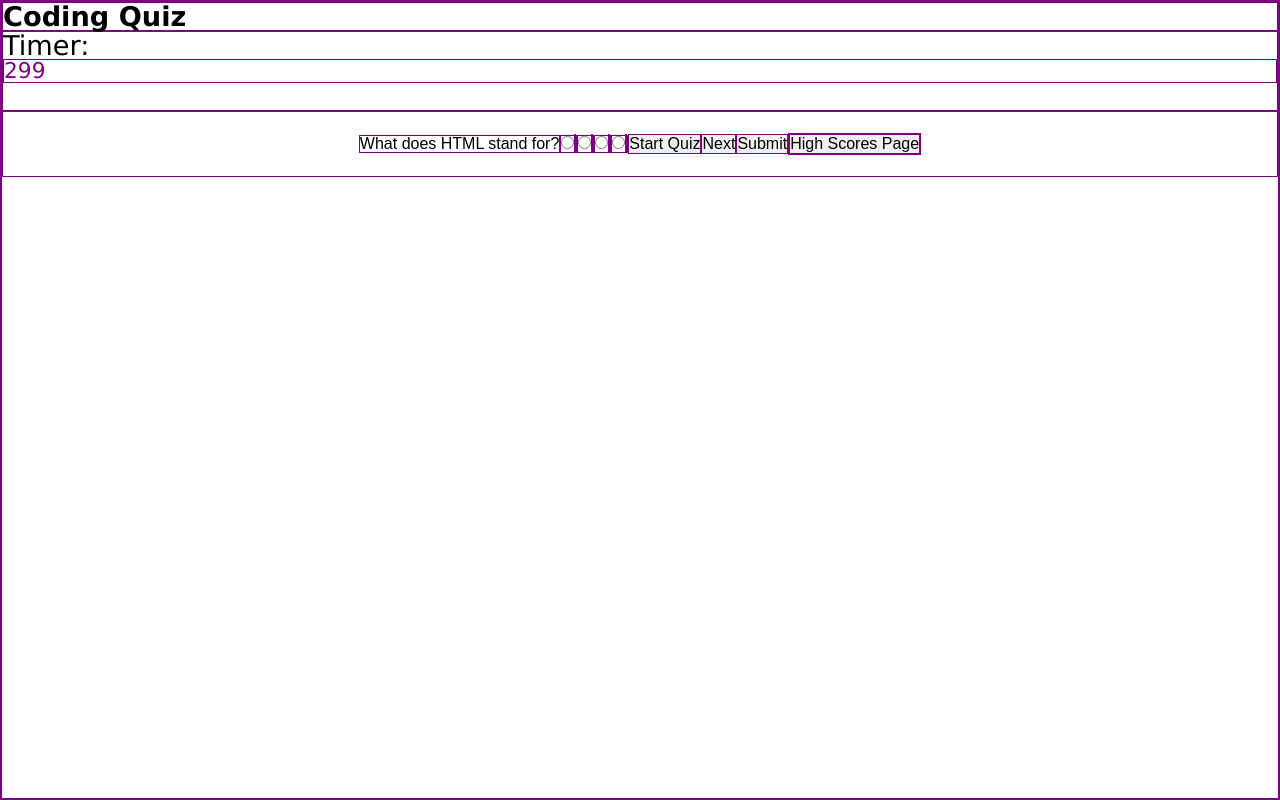
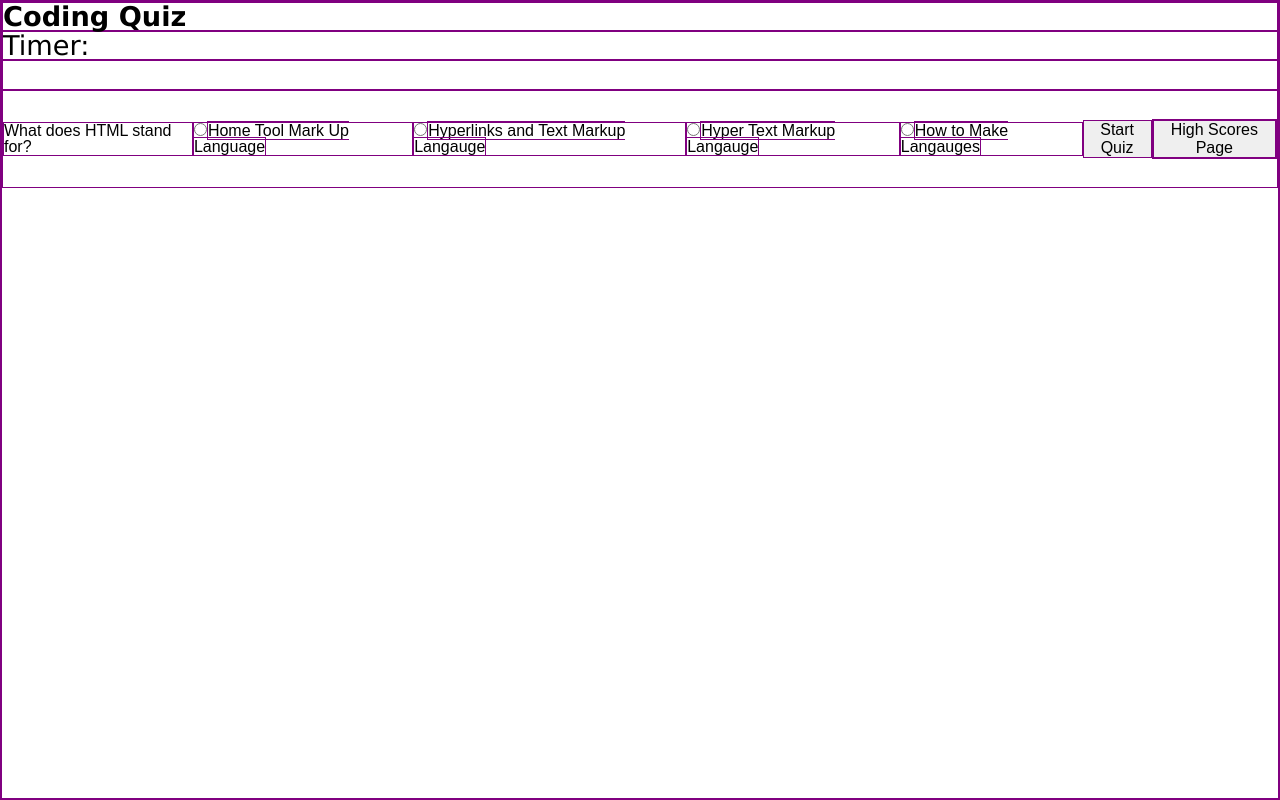
Before and after one commit to viren15152/04-Web-APIs-Code-Quiz-Viren, a plain HTML site: page index.html in a window 1280 px wide. Both pictures are taken after a click on the button "Start Quiz". Drawn offline with Linux system fonts and the light colour scheme.

Commit message:
Added changes to JavaScript and README

```diff
--- a/Assets/js/script.js
+++ b/Assets/js/script.js
@@ -4,17 +4,26 @@ var score = 0;
 var c = 300;
 //var totquestions = questions.length;
 var questionContainer = document.getElementById("quiz-container");
-var questionEl = document.getElementById("question");
+var questionEl = document.getElementById("stimulus");
 var opt1 = document.getElementById("opt1");
 var opt2 = document.getElementById("opt2");
 var opt3 = document.getElementById("opt3");
 var opt4 = document.getElementById("opt4");
-var nextBtn = document.getElementById("next");
+var radio1 = document.getElementById("radio1");
+var radio2 = document.getElementById("radio2");
+var radio3 = document.getElementById("radio3");
+var radio4 = document.getElementById("radio4");
 var startBtn = document.getElementById("start");
 var info = document.getElementById("info");
-var subBtn = document.getElementById("submit");
 var resultBtn = document.getElementById("result");
-var stimulus = document.getElementById("stimulus");
+
+
+opt1.addEventListener("click",checkAnswer)
+opt2.addEventListener("click",checkAnswer)
+opt3.addEventListener("click",checkAnswer)
+opt4.addEventListener("click",checkAnswer)
+
+
 var questions   = [{
     question: "What does HTML stand for?",
     option1: "Home Tool Mark Up Language",
@@ -100,31 +109,42 @@ var questions   = [{
 },
 
 ];
+
 //This section will load the questions and allow the user to select their options
 function loadNextQuestion() {
-    var userChoice = document.querySelector('input[type=radio]:checked');
-    if(userChoice){
-        alert("Please select answer.");
-        return;
-    }
-    var answer = userChoice.value;
-    if(questions[currentQuestion].answer === answer){
+   questionEl.innerText = questions[currentQuestion].question
+   radio1.innerText = questions[currentQuestion].option1
+   radio2.innerText = questions[currentQuestion].option2
+   radio3.innerText = questions[currentQuestion].option3
+   radio4.innerText = questions[currentQuestion].option4
+}
+function checkAnswer(event){
+    //var userChoice = document.querySelector('input[type=radio]:checked');
+   var userChoice = event.target.value
+   console.log(userChoice)
+
+    if(questions[currentQuestion].answer === userChoice){
         score += 1;
     }
-    userChoice.checked = false;
-    currentQuestion ++;
-    if (currentQuestion == totquestions){
-        startBtn.style.visibility='hidden';
-        nextBtn.style.visibility='hidden';
-        quizContainer.style.display='none';
-        result.style.display="";
-        result.textContent = score;
-        return;
+
+
+    //if (currentQuestion == totquestions){
+        //startBtn.style.visibility='hidden';
+        //nextBtn.style.visibility='hidden';
+        //quizContainer.style.display='none';
+        //result.style.display="";
+        //result.textContent = score;
+        //return;
+    //}
+    if(currentQuestion < questions.length -1) {
+        currentQuestion ++
+        event.target.checked = false;
+        loadNextQuestion();
     }
-    loadQuestion(currentQuestion);
+
 }
 
-//Timer (Stopwatch)
+//Timer (Stopwatch)//My timer was working in previous commits but has suddenly stopped working I'm not really sure what the issue is.
 
 var myTimer;
 function clock () {
@@ -138,7 +158,7 @@ function clock () {
 }
 function startQuiz(){
     info.style.display = "none";
-    stimulus.innerHTML = questions[0].question
+    loadNextQuestion()
 }
 
 document.getElementById("start").addEventListener("click",startQuiz)
--- a/index.html
+++ b/index.html
@@ -27,18 +27,16 @@
         <br>
         <div id="stimulus" class="question">Questions</div>
         <br>
-        <label class="option"><input type="radio" name="option" value="1" /><span id="opt1"></span></label>
-        <label class="option"><input type="radio" name="option" value="2" /><span id="opt2"></span></label>
-        <label class="option"><input type="radio" name="option" value="3" /><span id="opt3"></span></label>
-        <label class="option"><input type="radio" name="option" value="4" /><span id="opt4"></span></label>
+        <label class="option"><input type="radio" name="option" id="opt1" value="1" /><span id="radio1"></span></label>
+        <label class="option"><input type="radio" name="option" id="opt2" value="2" /><span id="radio2"></span></label>
+        <label class="option"><input type="radio" name="option" id="opt3" value="3" /><span id="radio3"></span></label>
+        <label class="option"><input type="radio" name="option" id="opt4" value="4" /><span id="radio4"></span></label>
         <br> <!--Line break element to provide space in the webpage-->
         <br>
-        <button id="start"onclick="clock();loadquestion(currentQuestion);">Start Quiz</button><br><!--Start Button-->
+        <button id="start">Start Quiz</button><br><!--Start Button-->
         <!--<button id="start"onclick="clock();loadquestion(currentQuestion);">Start Quiz</button><br>Start Button-->
         <br>
-        <button id="next"onclick="clock();loadNextQuestion();">Next</button><br><!--Next Question Button-->
         <br>
-        <button id="submit"onclick="clearInterval(mytimer);disableButton()">Submit</button><br><!--Submit-->
         <br>
         <br>
         <br>
@@ -47,7 +45,7 @@
     </div>
 
     <script src="Assets/js/script.js"></script>
-    <script src="Assets/js/questions.js"></script>
+    <!--<script src="Assets/js/questions.js"></script>-->
 
 
 </body>
```
Also changed, not shown: Screenshot 2023-10-25 at 22.32.44.png (added), Screenshot 2023-10-25 at 22.34.29.png (added), 1 other file.
